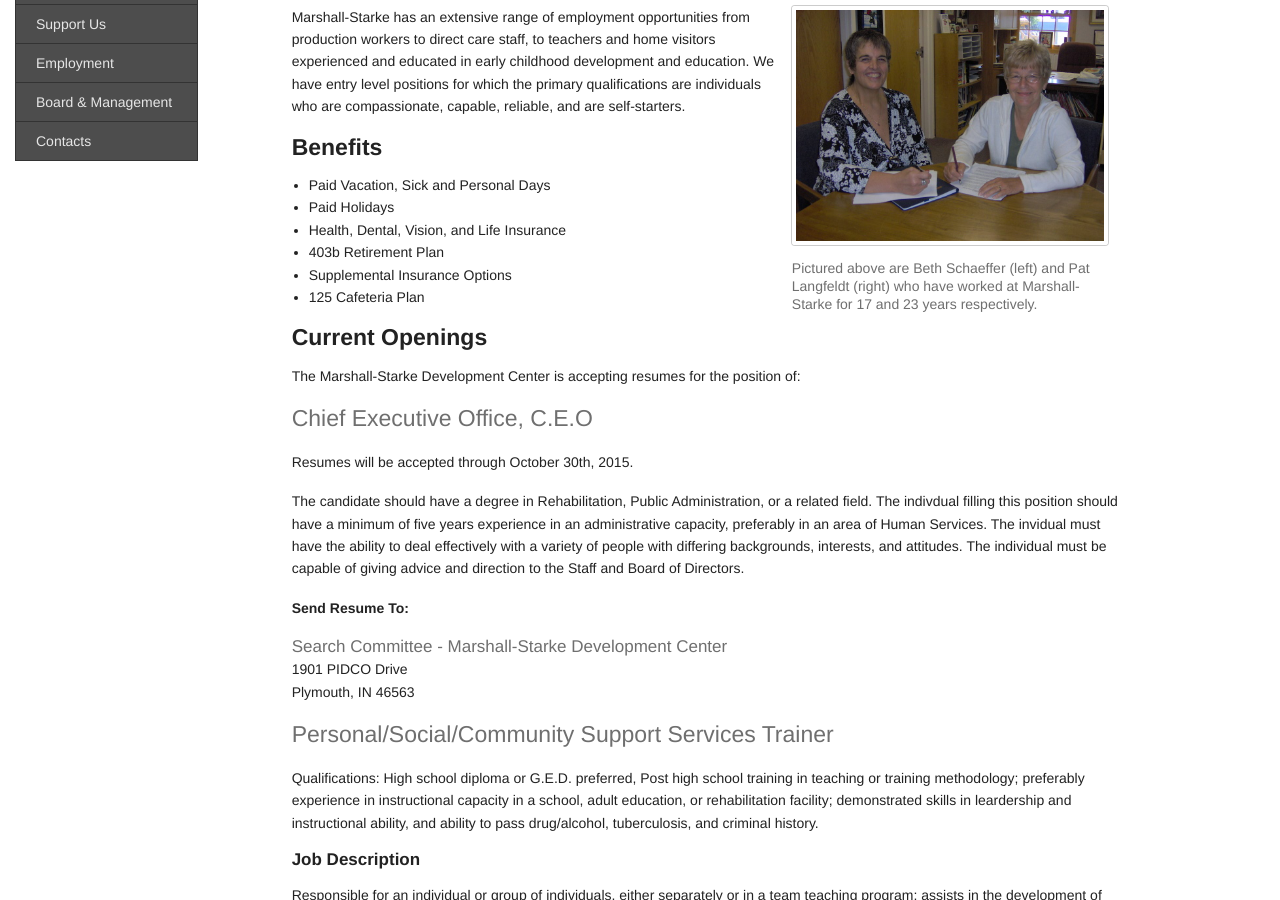
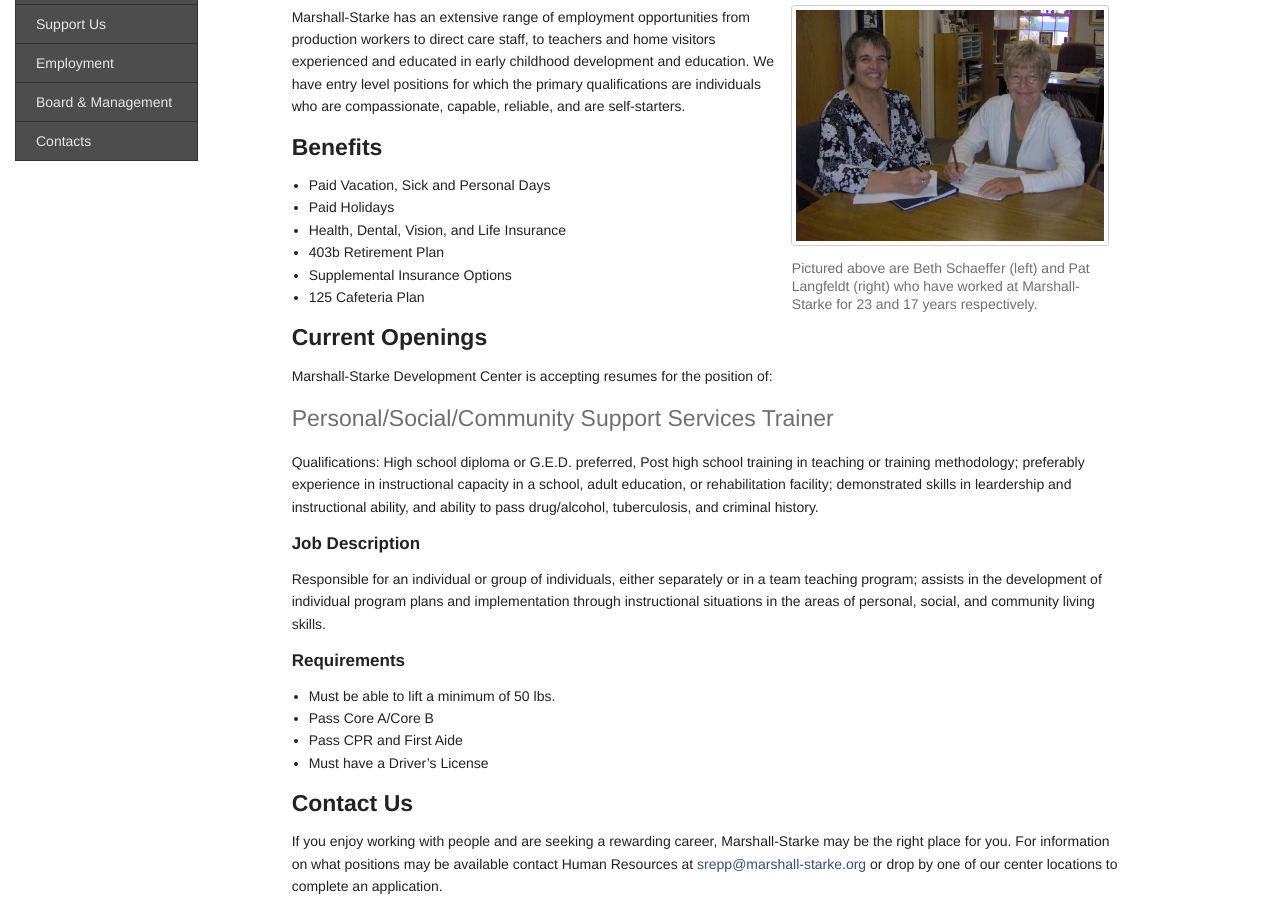
Before and after one commit to leviwilson/marshall-starke.org, a Jekyll site: the page built from employment.md, in a window 1280 px wide and 900 px high, scrolled down 240 px. Built offline with Jekyll 4.4.1, drawn with Linux system fonts in a browser that asks for light colours; nearby versions of some CDN libraries.

Commit message:
Update employment.md

```diff
--- a/employment.md
+++ b/employment.md
@@ -13,7 +13,7 @@ title:  Employment
 <div class="five columns" style="float: right;">
   <div href="#" class="th">
     <img src="/images/employment.jpg" />
-    <h6 class="subheader">Pictured above are Beth Schaeffer (left) and Pat Langfeldt (right) who have worked at Marshall-Starke for 17 and 23 years respectively.</h6>
+    <h6 class="subheader">Pictured above are Beth Schaeffer (left) and Pat Langfeldt (right) who have worked at Marshall-Starke for 23 and 17 years respectively.</h6>
   </div>
 
 </div>
@@ -30,17 +30,7 @@ Marshall-Starke has an extensive range of employment opportunities from producti
 
 <h4 id="openings">Current Openings</h4>
 
-The Marshall-Starke Development Center is accepting resumes for the position of:
-<h4 class="subheader">Chief Executive Office, C.E.O</h4>
-
-Resumes will be accepted through October 30th, 2015.
-
-The candidate should have a degree in Rehabilitation, Public Administration, or a related field.  The indivdual filling this position should have a minimum of five years experience in an administrative capacity, preferably in an area of Human Services.  The invidual must have the ability to deal effectively with a variety of people with differing backgrounds, interests, and attitudes.  The individual must be capable of giving advice and direction to the Staff and Board of Directors.
-
-<strong>Send Resume To:</strong>
-<h5 style="margin: 0;" class="subheader">Search Committee - Marshall-Starke Development Center</h5>
-1901 PIDCO Drive<br/>
-Plymouth, IN  46563<br/>
+Marshall-Starke Development Center is accepting resumes for the position of:
 
 <h4 class="subheader">Personal/Social/Community Support Services Trainer</h4>
 Qualifications:  High school diploma or G.E.D. preferred, Post high school training in teaching or training methodology; preferably experience in instructional capacity in a school, adult education, or rehabilitation facility; demonstrated skills in leardership and instructional ability, and ability to pass drug/alcohol, tuberculosis, and criminal history.
```
